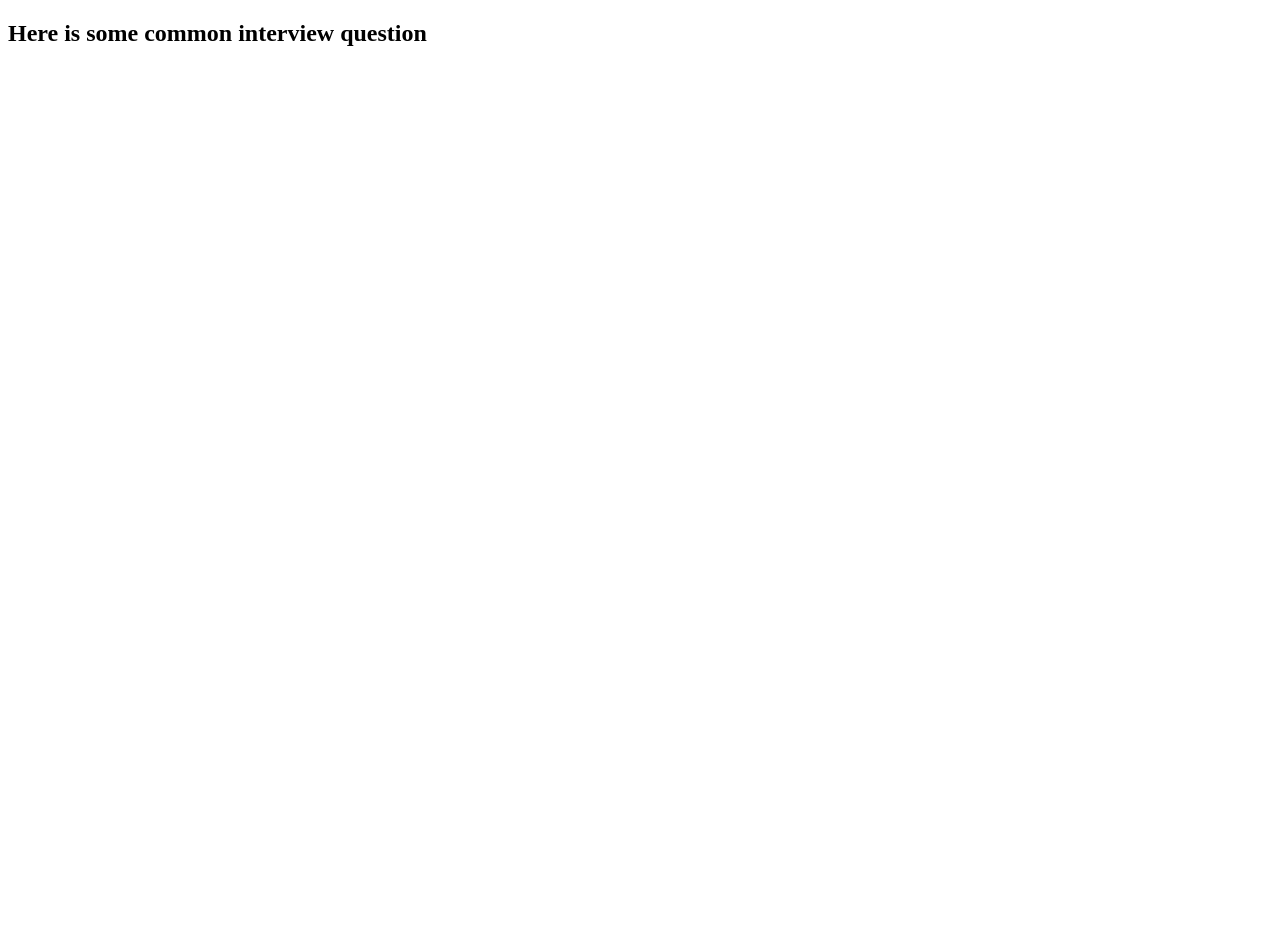
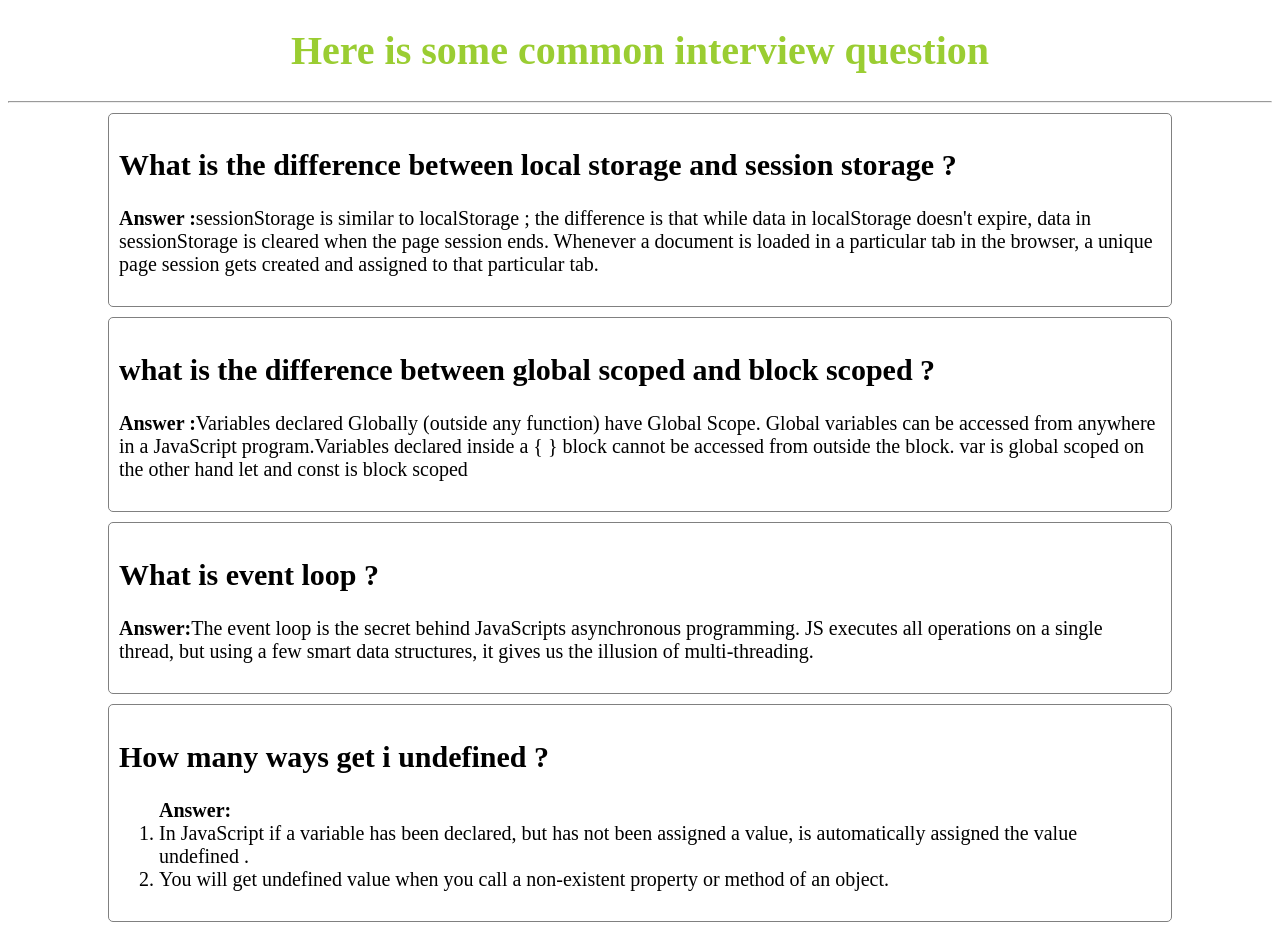
Before and after one commit to Mahmod-Hassan/assigntment-7-type-speed, a plain HTML site: page blog.html in a window 1280 px wide. Before the commit the page ends 800 px from the top, so only its background shows below. Drawn offline with Linux system fonts and the light colour scheme.

Commit message:
questions are added in my blogs

```diff
--- a/blog.html
+++ b/blog.html
@@ -6,11 +6,73 @@
     <meta http-equiv="X-UA-Compatible" content="IE=edge">
     <meta name="viewport" content="width=device-width, initial-scale=1.0">
     <title>Interview Question</title>
+    <style>
+        h1 {
+            text-align: center;
+            font-size: 40px;
+            color: yellowgreen;
+        }
+
+        article {
+            margin: 10px 100px;
+            border: 1px solid grey;
+            padding: 10px;
+            border-radius: 5px;
+        }
+
+        article h2 {
+            font-size: 30px;
+        }
+
+        article p,
+        strong,
+        li {
+            font-size: 20px;
+        }
+    </style>
 </head>
 
 <body>
+    <header>
+        <h1>Here is some common interview question</h1>
+        <hr>
+    </header>
+    <section>
+
+    </section>
     <article>
-        <h1>Here is some common interview question</h1>
+        <h2>What is the difference between local storage and session storage ?</h2>
+        <p><b>Answer :</b>sessionStorage is similar to localStorage ; the difference is that while data in
+            localStorage doesn't expire, data in
+            sessionStorage is cleared when the page session ends. Whenever a document is loaded in a particular tab
+            in the browser,
+            a unique page session gets created and assigned to that particular tab.</p>
+    </article>
+    <article>
+        <h2>what is the difference between global scoped and block scoped ?</h2>
+        <p><b>Answer :</b>Variables declared Globally (outside any function) have Global Scope.
+
+            Global variables can be accessed from anywhere in a JavaScript program.Variables declared inside a { } block
+            cannot be accessed from outside the block. var is global scoped on the other hand let and const is block
+            scoped</p>
+    </article>
+    <article>
+        <h2>What is event loop ?</h2>
+        <p><b>Answer:</b>The event loop is the secret behind JavaScripts asynchronous programming. JS executes all
+            operations on a single
+            thread, but using a few smart data structures, it gives us the illusion of multi-threading.</p>
+    </article>
+    <article>
+        <h2>How many ways get i undefined ?</h2>
+        <p>
+        <ol>
+            <strong>Answer:</strong>
+            <li>In JavaScript if a variable has been declared, but has not been assigned a value, is automatically
+                assigned the value
+                undefined .</li>
+            <li>You will get undefined value when you call a non-existent property or method of an object.</li>
+        </ol>
+        </p>
     </article>
 </body>
 
```
